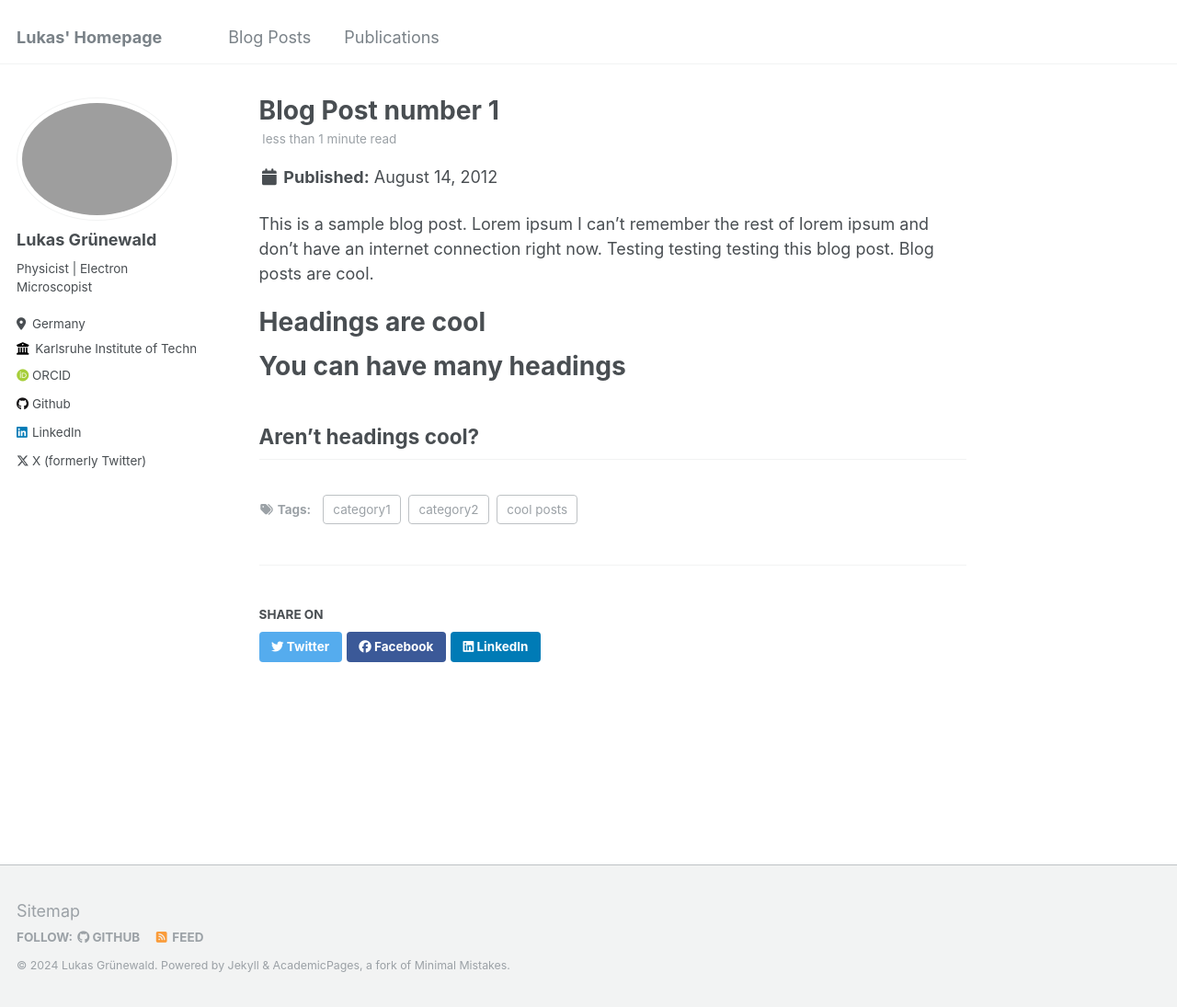
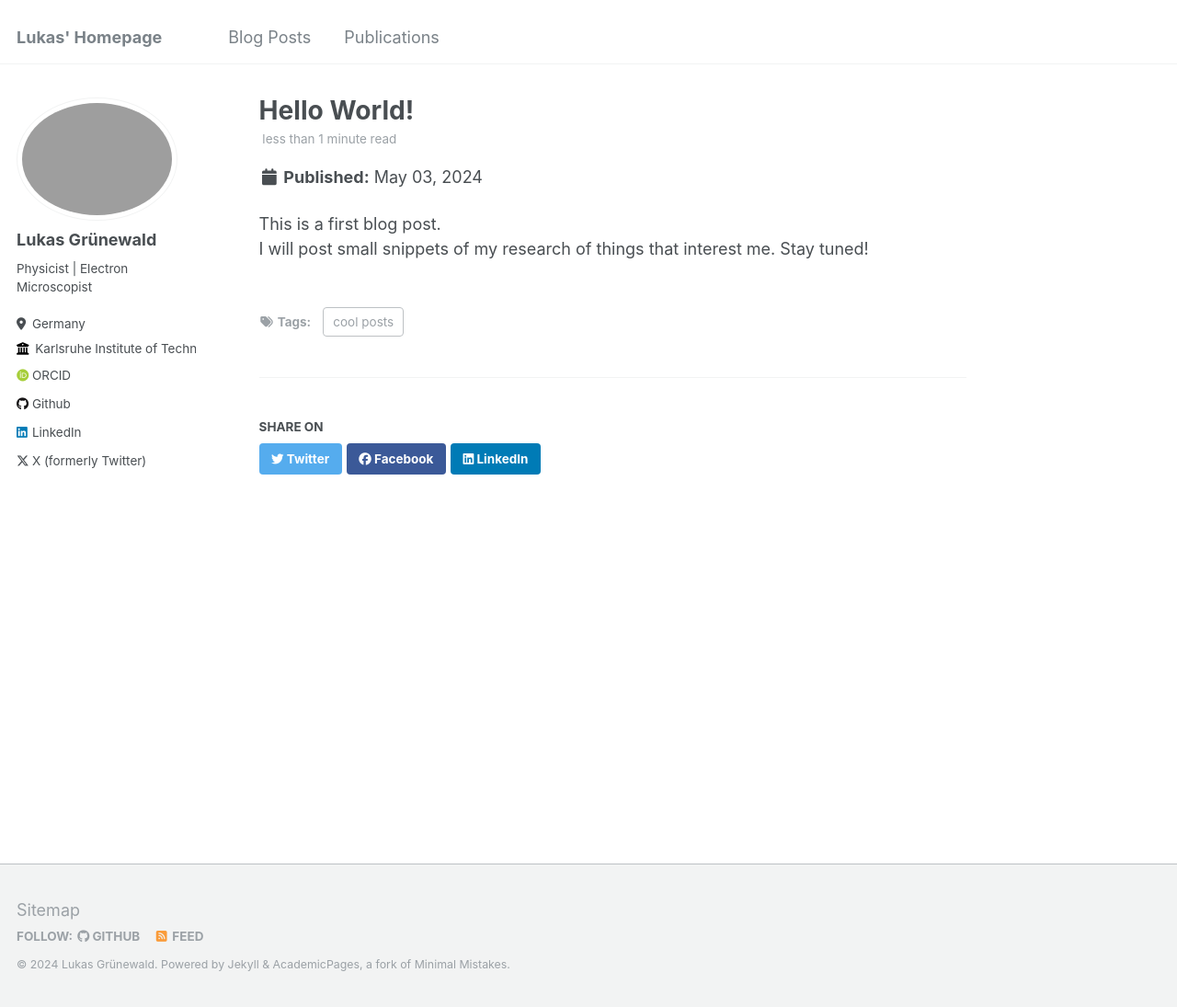
Before and after one commit to lukmuk/lukmuk.github.io, a Jekyll site: the page built from _posts/2024-05-03-blog-hello-world.md, in a window 1280 px wide and 1095 px high. Shown: the whole window at 92% size. Built offline with Jekyll 4.4.1, drawn with Linux system fonts in a browser that asks for light colours; some web fonts are replaced.

Commit message:
Update 2024-05-03-blog-hello-world.md

```diff
--- a/_posts/2024-05-03-blog-hello-world.md
+++ b/_posts/2024-05-03-blog-hello-world.md
@@ -1,20 +1,10 @@
 ---
-title: 'Blog Post number 1'
-date: 2012-08-14
-permalink: /posts/2012/08/blog-post-1/
+title: 'Hello World!'
+date: 2024-05-03
+permalink: /posts/2024/05/blog-hellow-world/
 tags:
   - cool posts
-  - category1
-  - category2
 ---
 
-This is a sample blog post. Lorem ipsum I can't remember the rest of lorem ipsum and don't have an internet connection right now. Testing testing testing this blog post. Blog posts are cool.
-
-Headings are cool
-======
-
-You can have many headings
-======
-
-Aren't headings cool?
-------
+This is a first blog post.
+I will post small snippets of my research of things that interest me. Stay tuned!
```
